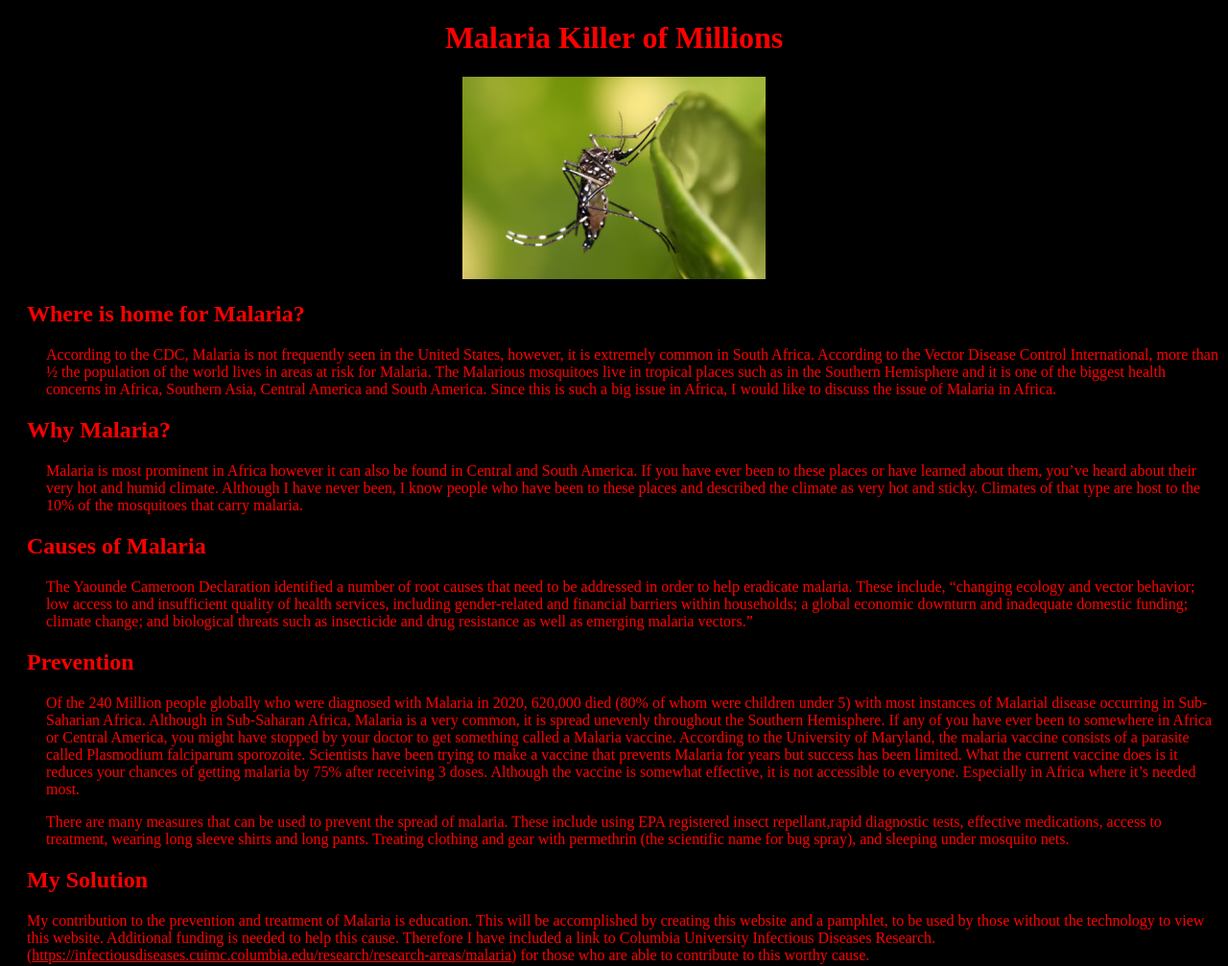
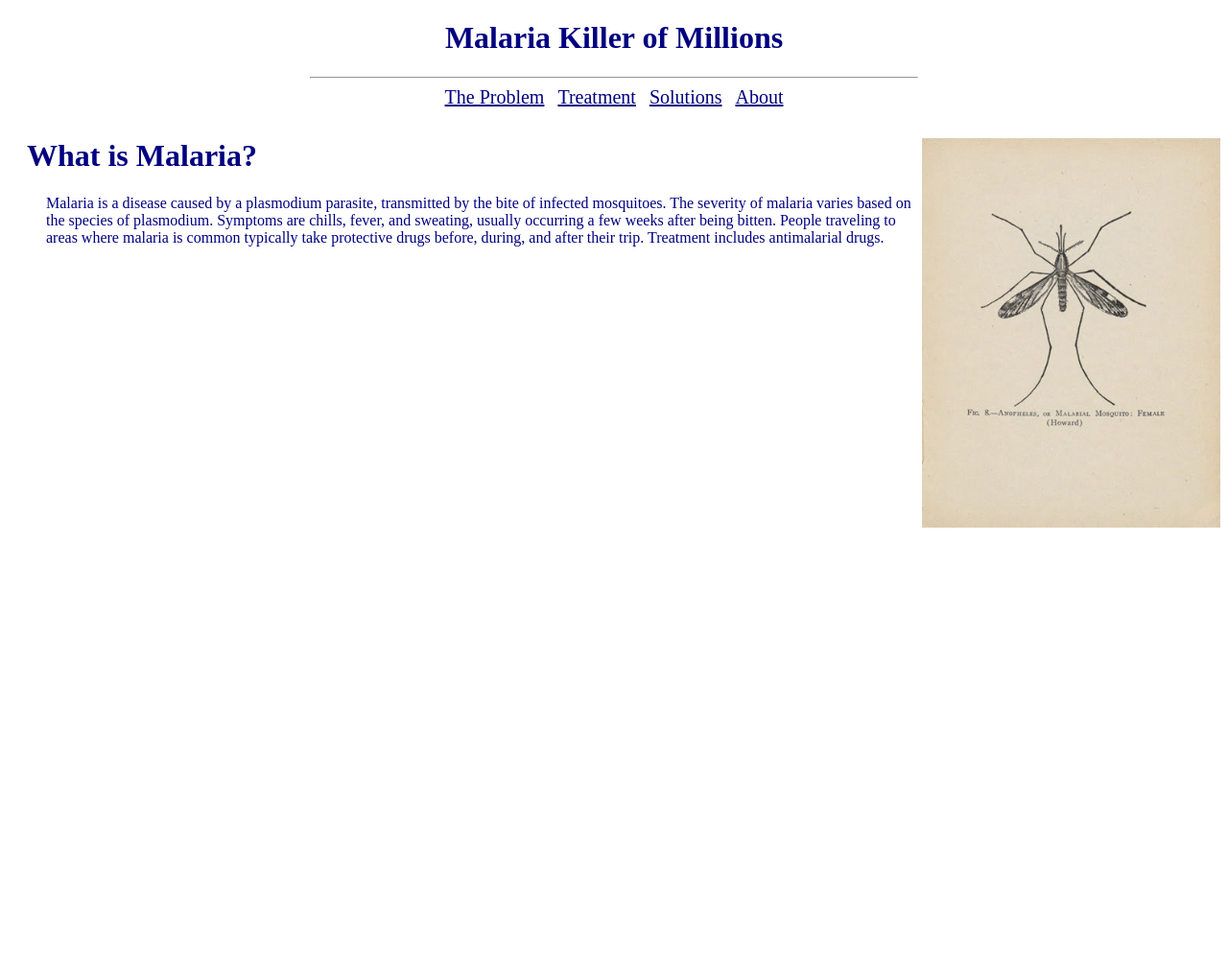
Before and after one commit to paul10510/paigeMalariaSite, a plain HTML site: page index.html in a window 1280 px wide. Shown: the whole page at 96% size. After the commit the page ends 800 px from the top, so only its background shows below. Drawn offline with Linux system fonts and the light colour scheme.

Commit message:
fix stuff

```diff
--- a/index.html
+++ b/index.html
@@ -2,31 +2,25 @@
 <html>
     <head>
         <title>m.creegs.com</title>
-        <link rel="stylesheet" href="style.css">
+        <link rel="stylesheet" href="indexStyle.css">
     </head>
 
     <body>
         <div id="heading">
             <h1>Malaria Killer of Millions</h1>
-            <img src="images/Aedes_aegypti-2781233077.jpg" style="height: 25%; width: 25%;">
+            <hr style="width: 50%;">
+            <div id="menu">
+                <a href="theProblem.html">The Problem</a>
+                <a href="treatment.html">Treatment</a>
+                <a href="solutions.html">Solutions</a>
+                <a href="about.html">About</a>
+            </div>
         </div>
         <div id="mainText">
-            <h2>Where is home for Malaria?</h2>
-            <p>According to the CDC, Malaria is not frequently seen in the United States, however, it is extremely common in South Africa.  According to the Vector Disease Control International, more than ½ the population of the world lives in areas at risk for Malaria.  The Malarious mosquitoes live in tropical places such as in the Southern Hemisphere and it is one of the biggest health concerns in Africa, Southern Asia, Central America and South America. Since this is such a big issue in Africa, I would like to discuss the issue of Malaria in Africa.</p>
+            <img src="images/mosquito2.jpg" style="width: 25%; height: 25%; float: right;">
 
-            <h2>Why Malaria?</h2>
-            <p>Malaria is most prominent in Africa however it can also be found in Central and South America. If you have ever been to these places or have learned about them, you’ve heard about their very hot and humid climate. Although I have never been, I know people who have been to these places and described the climate as very hot and sticky. Climates of that type are host to the 10% of the mosquitoes that carry malaria.</p>
-
-            <h2>Causes of Malaria</h2>
-            <p>The Yaounde Cameroon Declaration identified a number of root causes that need to be addressed in order to help eradicate malaria.  These include, “changing ecology and vector behavior; low access to and insufficient quality of health services, including gender-related and financial barriers within households; a global economic downturn and inadequate domestic funding;  climate change; and biological threats such as insecticide and drug resistance as well as emerging malaria vectors.”</p>
-
-            <h2>Prevention</h2>
-            <p>Of the 240 Million people globally who were diagnosed with Malaria in 2020, 620,000 died (80% of whom were children under 5) with most instances of Malarial disease occurring in Sub-Saharian Africa. Although in Sub-Saharan Africa, Malaria is a very common, it is spread unevenly throughout the Southern Hemisphere. If any of you have ever been to somewhere in Africa or Central America, you might have stopped by your doctor to get something called a Malaria vaccine. According to the University of Maryland, the malaria vaccine consists of a parasite called Plasmodium falciparum sporozoite. Scientists have been trying to make a vaccine that prevents Malaria for years but success has been limited. What the current vaccine does is it reduces your chances of getting malaria by 75% after receiving 3 doses. Although the vaccine is somewhat effective, it is not accessible to everyone. Especially in Africa where it’s needed most.</p>
-
-            <p>There are many measures that can be used to prevent the spread of malaria.  These include using EPA registered insect repellant,rapid diagnostic tests, effective medications, access to treatment, wearing long sleeve shirts and long pants. Treating clothing and gear with permethrin (the scientific name for bug spray), and sleeping under mosquito nets.</p>
-
-            <h2>My Solution</h2>
-            <span>My contribution to the prevention and treatment of Malaria is education. This will be accomplished by creating this website and a pamphlet, to be used by those without the technology to view this website. Additional funding is needed to help this cause. Therefore I have included a link to Columbia University Infectious Diseases Research. (<a href="https://infectiousdiseases.cuimc.columbia.edu/research/research-areas/malaria">https://infectiousdiseases.cuimc.columbia.edu/research/research-areas/malaria</a>) for those who are able to contribute to this worthy cause.</span>
+            <h1>What is Malaria?</h1>
+            <p>Malaria is a disease caused by a plasmodium parasite, transmitted by the bite of infected mosquitoes. The severity of malaria varies based on the species of plasmodium. Symptoms are chills, fever, and sweating, usually occurring a few weeks after being bitten. People traveling to areas where malaria is common typically take protective drugs before, during, and after their trip. Treatment includes antimalarial drugs.</p>
         </div>
     </body>
 </html>
--- /dev/null
+++ b/indexStyle.css
@@ -0,0 +1,32 @@
+body {
+    background-color: white;
+    color: navy;
+}
+
+#heading {
+    text-align: center;
+}
+
+#mainText {
+    padding-left: 20px;
+}
+
+#menu a{
+    padding: 5px;
+    font-size: 15pt;
+}
+
+#menu {
+    padding-bottom: 10px;
+}
+
+p {
+    padding-left: 20px;
+}
+
+a {
+    color: navy;
+}
+
+#maintext img {
+}
--- a/style.css
+++ /dev/null
@@ -1,20 +0,0 @@
-body {
-    background-color: black;
-    color: red;
-}
-
-#heading {
-    text-align: center;
-}
-
-#mainText {
-    padding-left: 20px;
-}
-
-p {
-    padding-left: 20px;
-}
-
-a {
-    color: red;
-}
```
Also changed, not shown: images/mosquito.jpg (added), images/mosquito2.jpg (added).
